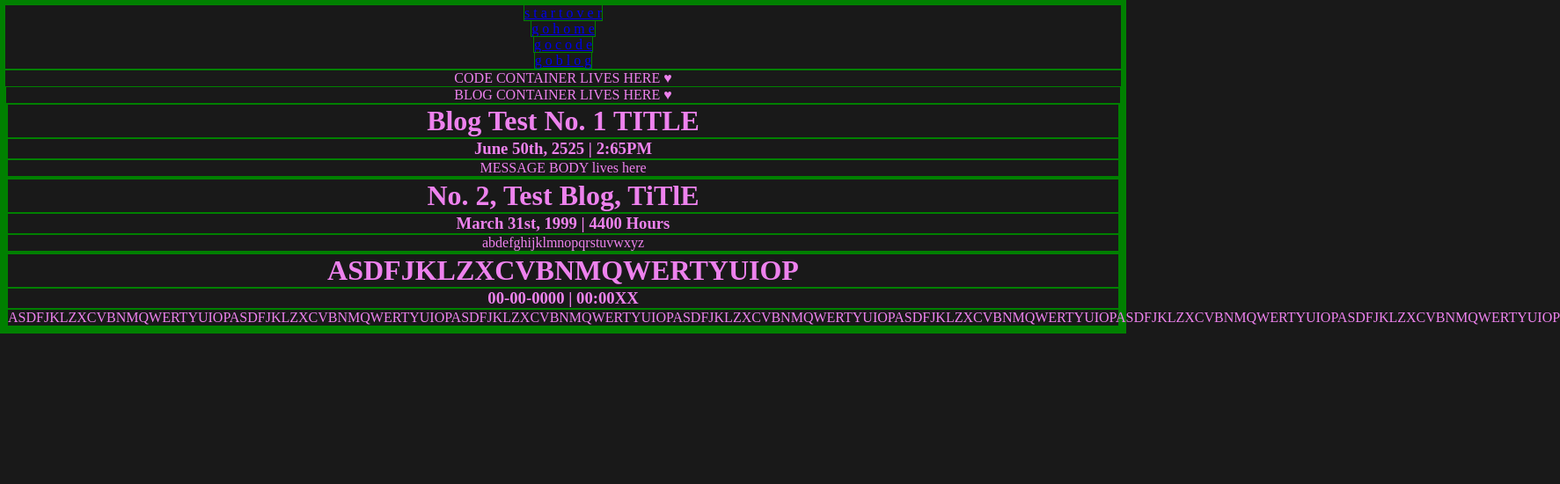
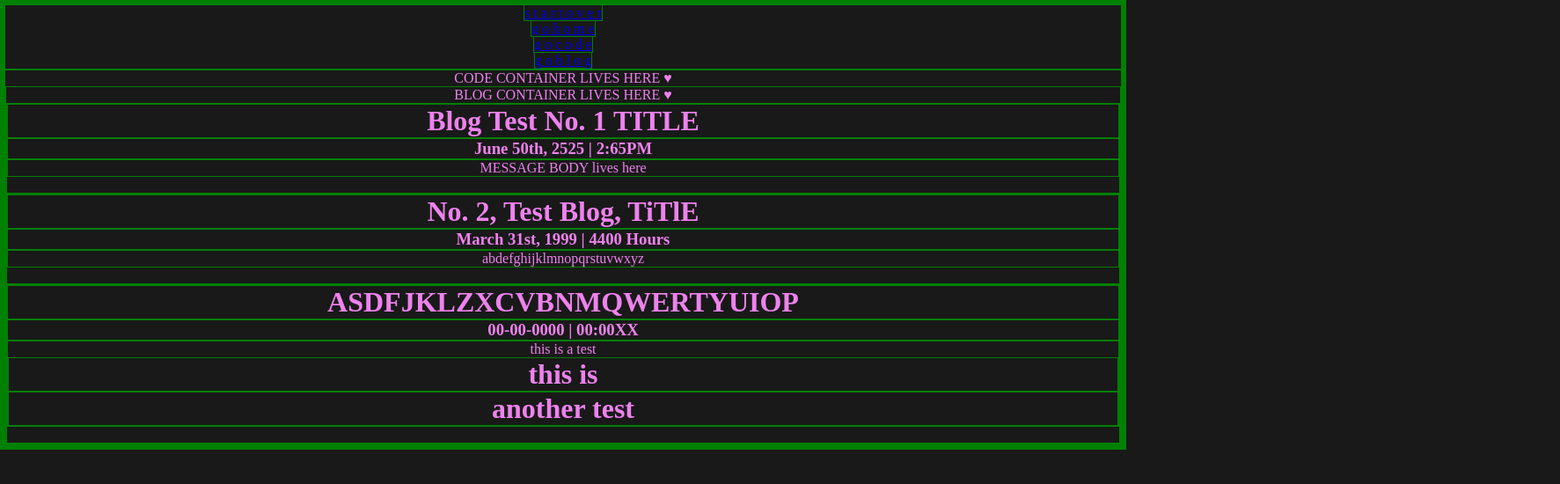
Before and after one commit to KimberlyRosaly/code.love.blog, a React (Create React App) app: page /loves/code/blogs in a window 1280 px wide. Shown: the top 550 px of the page at 88% size, 1773 px wide, since content can reach past the window. Built offline with nearby package versions, Linux system fonts and the light colour scheme.

Commit message:
container can render imported string data, but to allow for fun HTML inside of strings for beautiful blogging, I set the inner HTML

```diff
--- a/src/assets/blogsData.js
+++ b/src/assets/blogsData.js
@@ -17,7 +17,7 @@ const blogsData = [
         date: "00-00-0000",
         time: "00:00XX",
         title: "ASDFJKLZXCVBNMQWERTYUIOP",
-        content: "ASDFJKLZXCVBNMQWERTYUIOPASDFJKLZXCVBNMQWERTYUIOPASDFJKLZXCVBNMQWERTYUIOPASDFJKLZXCVBNMQWERTYUIOPASDFJKLZXCVBNMQWERTYUIOPASDFJKLZXCVBNMQWERTYUIOPASDFJKLZXCVBNMQWERTYUIOP"
+        content: "this is a test <h1> this is <hr /> another test </h1>"
     }
 ]
 export default blogsData;
--- a/src/containers/Blog.js
+++ b/src/containers/Blog.js
@@ -16,7 +16,8 @@ const Blog = () => {
                 <div>
                     <h1>{b.title}</h1>
                     <h3>{b.date} | {b.time}</h3>
-                    <p>{b.content}</p>
+                    <div dangerouslySetInnerHTML={{ __html: `${b.content}` }} />
+                    <br />
                 </div>
             )}
 {/* =-=-=-=-=-=-=-=-=-=-=-=-=-=-=-=-=-=-=-=- */}
```
